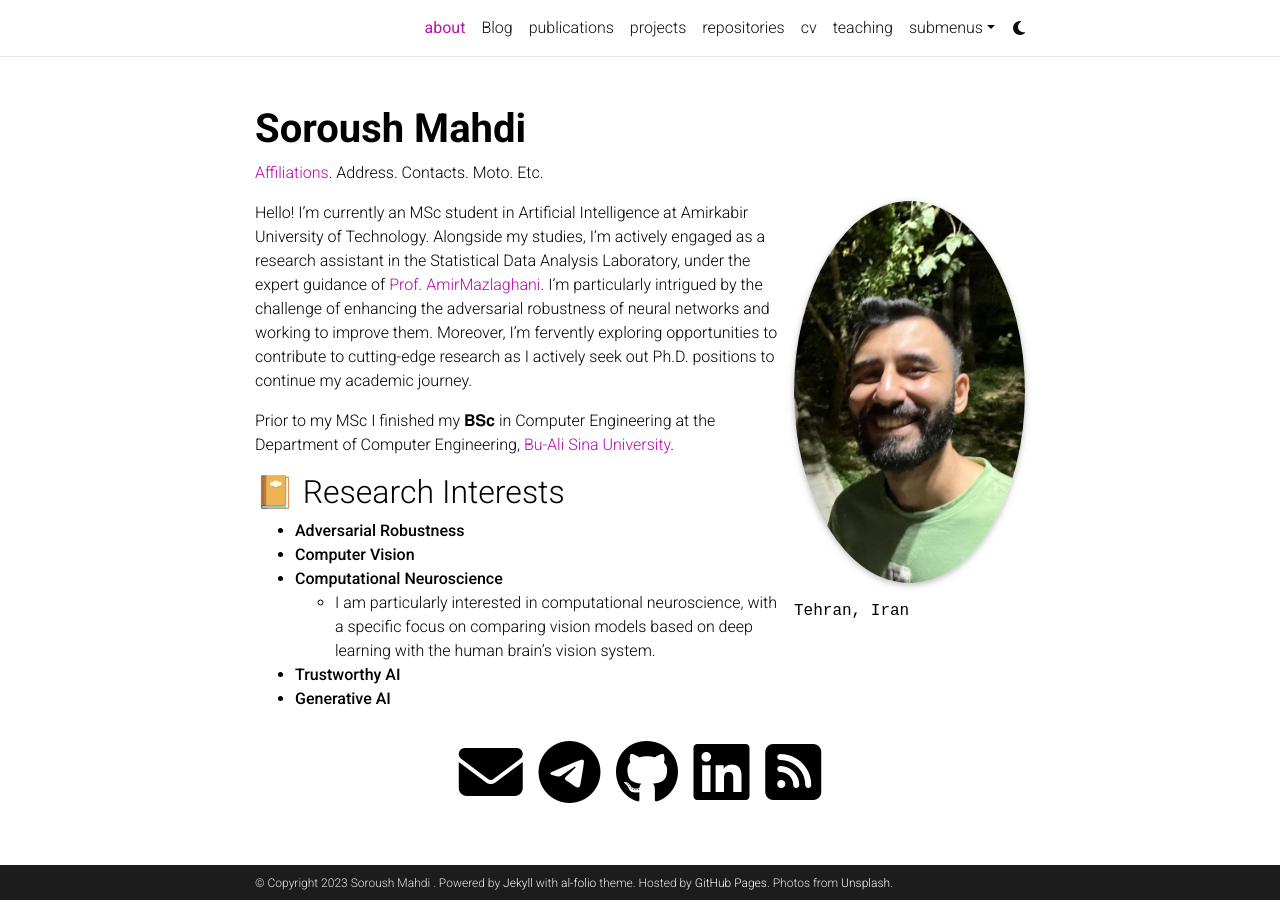
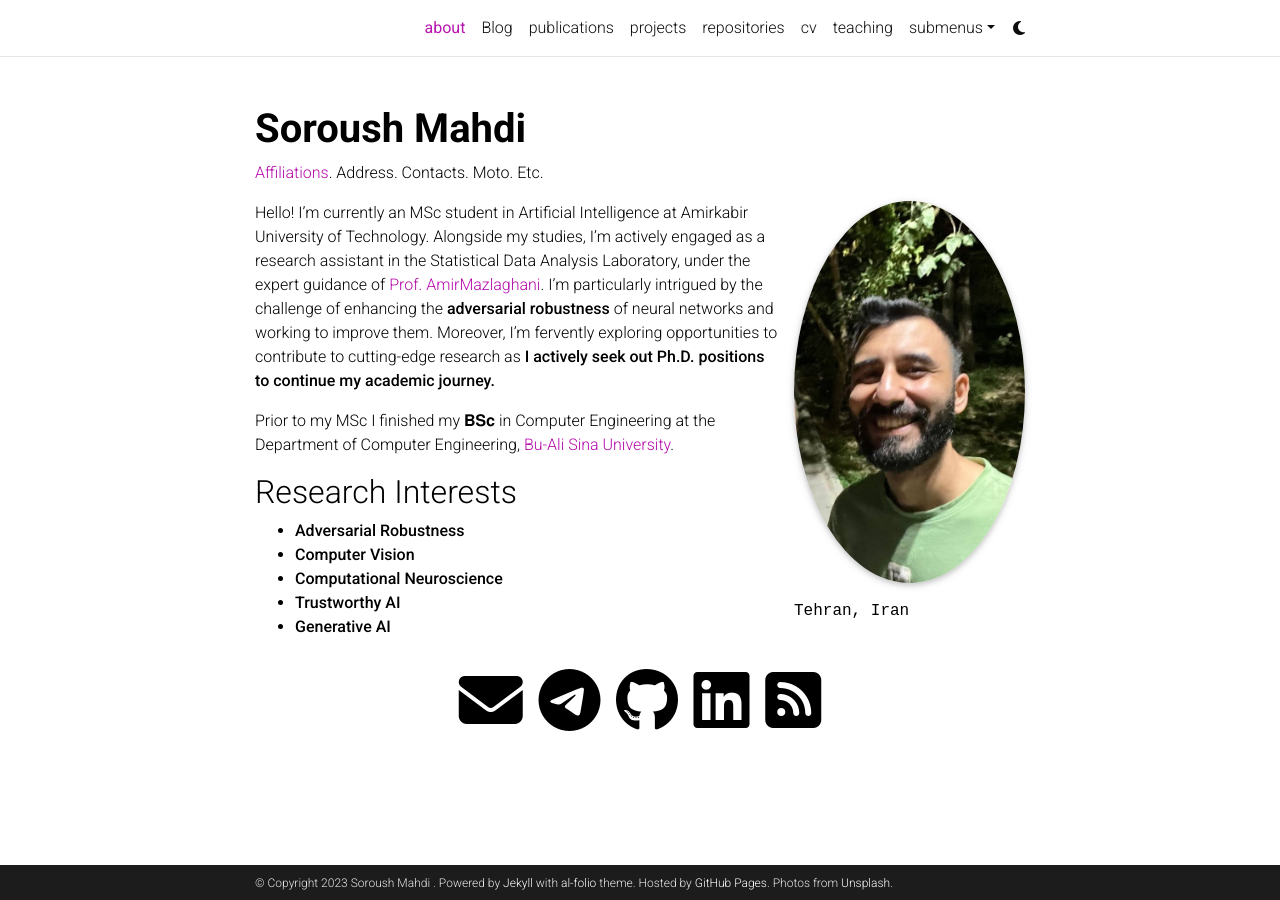
Before and after one commit to soroush-mim/soroush-mim.github.io, a Jekyll site: the page built from _pages/about.md, in a window 1280 px wide. Built offline with Jekyll 4.4.1, drawn with Linux system fonts in a browser that asks for light colours; full-size pictures stand in for the smaller copies a plugin makes; comment, search, counter and statistics services are not loaded; a style sheet for code colours, icons or effects is not loaded.

Commit message:
Update about.md

```diff
--- a/_pages/about.md
+++ b/_pages/about.md
@@ -18,16 +18,15 @@
 ---
 
 
-Hello! I'm currently an MSc student in Artificial Intelligence at Amirkabir University of Technology. Alongside my studies, I'm actively engaged as a research assistant in the Statistical Data Analysis Laboratory, under the expert guidance of [Prof. AmirMazlaghani](https://scholar.google.com/citations?user=gxbTUfEAAAAJ&hl=en&oi=ao). I'm particularly intrigued by the challenge of enhancing the adversarial robustness of neural networks and working to improve them. Moreover, I'm fervently exploring opportunities to contribute to cutting-edge research as I actively seek out Ph.D. positions to continue my academic journey.
+Hello! I'm currently an MSc student in Artificial Intelligence at Amirkabir University of Technology. Alongside my studies, I'm actively engaged as a research assistant in the Statistical Data Analysis Laboratory, under the expert guidance of [Prof. AmirMazlaghani](https://scholar.google.com/citations?user=gxbTUfEAAAAJ&hl=en&oi=ao). I'm particularly intrigued by the challenge of enhancing the **adversarial robustness** of neural networks and working to improve them. Moreover, I'm fervently exploring opportunities to contribute to cutting-edge research as **I actively seek out Ph.D. positions to continue my academic journey.**
 
 Prior to my MSc I finished my 𝐁𝐒𝐜 in Computer Engineering at the Department of Computer Engineering, [Bu-Ali Sina University](http://basu.ac.ir/en/home).
 
 
 
-## 📔 Research Interests
+## Research Interests
 - **Adversarial Robustness**
 - **Computer Vision**
 - **Computational Neuroscience**
-  - I am particularly interested in computational neuroscience, with a specific focus on comparing vision models based on deep learning with the human brain's vision system.
 - **Trustworthy AI**
 - **Generative AI**
```
